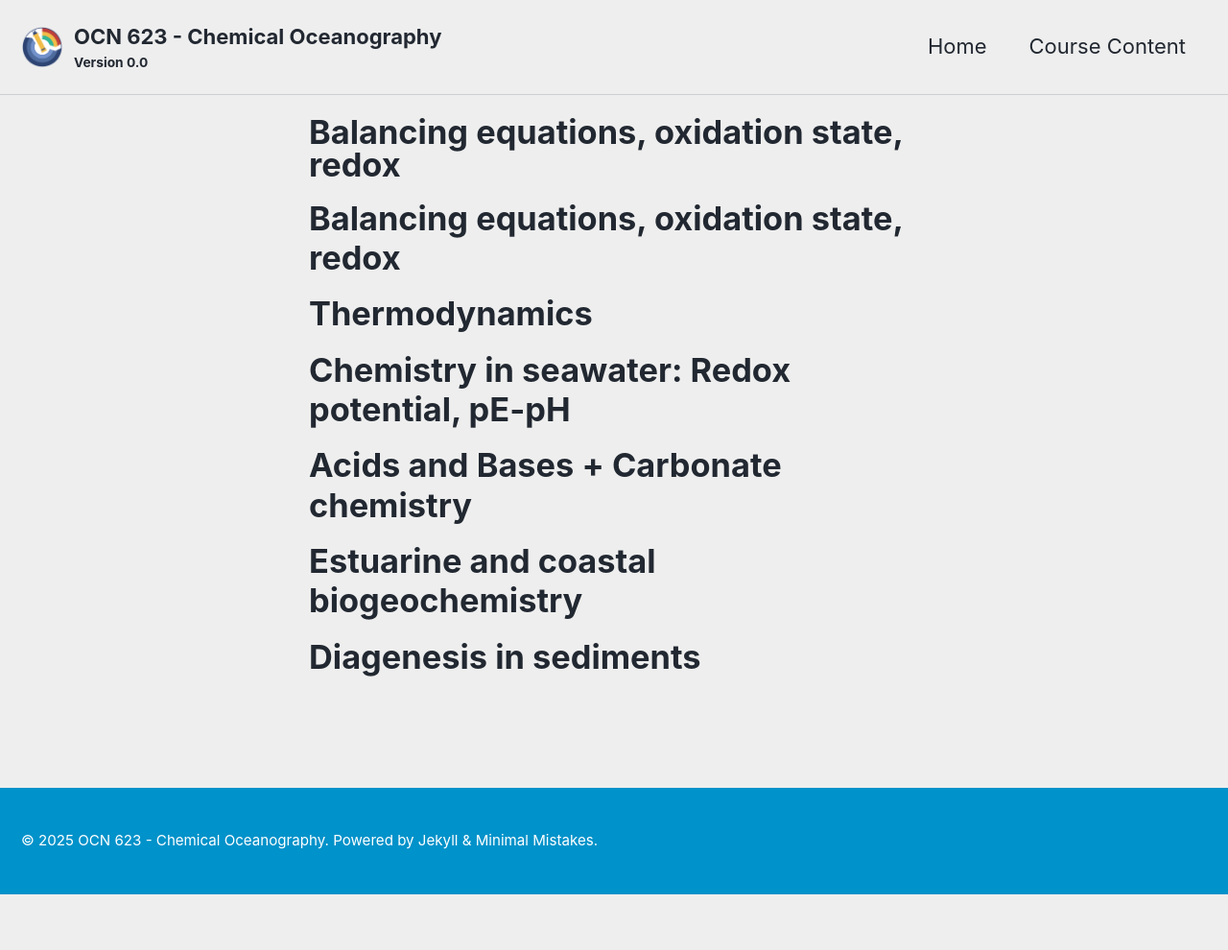
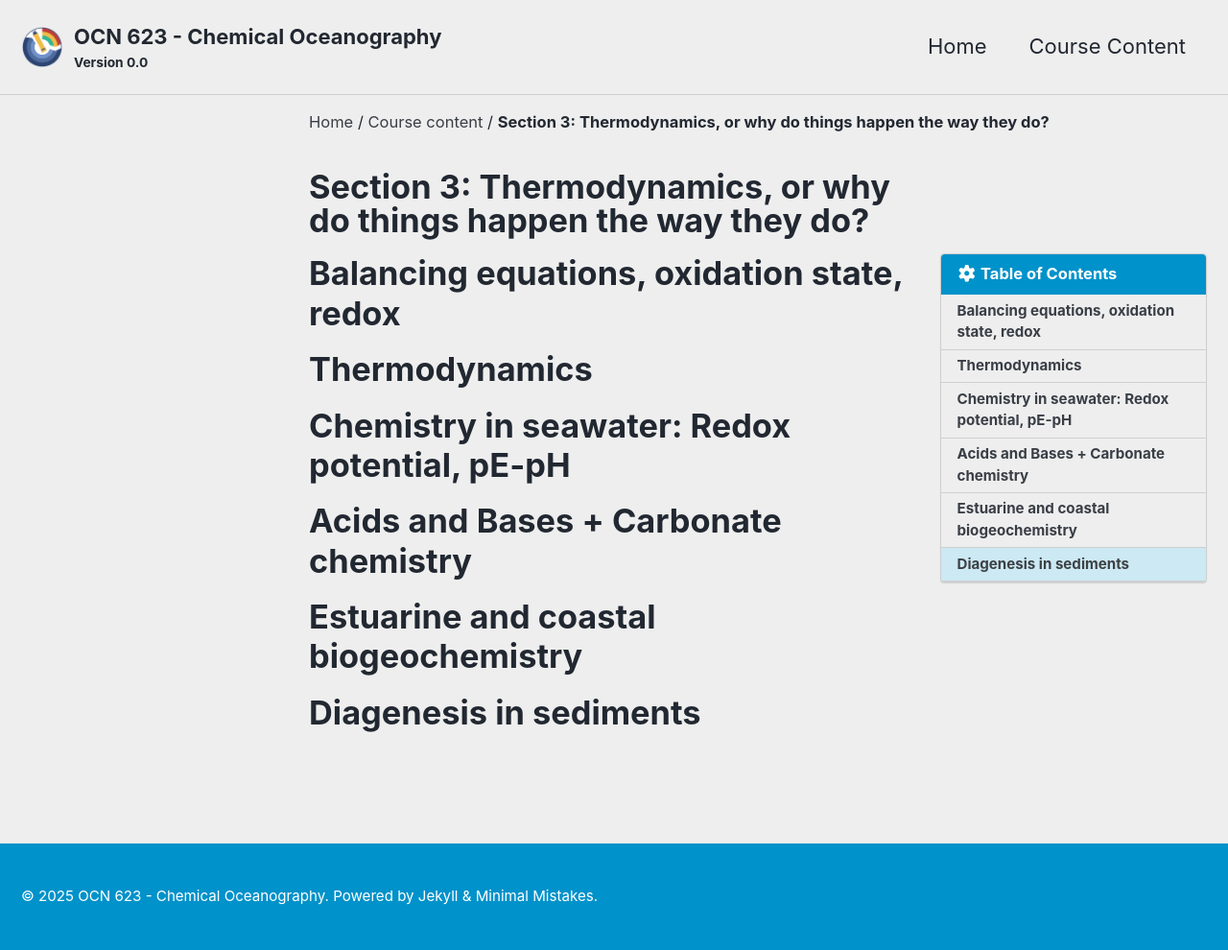
Before and after one commit to SethBushinsky/OCN623_Chemical_Oceanography, a Jekyll site: the page built from _pages/03_thermodynamics.md, in a window 1280 px wide. Shown: the whole page at 96% size. Built offline with Jekyll 4.4.1, drawn with Linux system fonts in a browser that asks for light colours; cached includes are drawn as plain includes; our own code applies the rules of GitHub Pages for plain Markdown files; before the commit the page ends 932 px from its top, so only the background shows below that.

Commit message:
Update 03_thermodynamics.md

```diff
--- a/_pages/03_thermodynamics.md
+++ b/_pages/03_thermodynamics.md
@@ -1,4 +1,14 @@
-
+---
+layout: single
+title: Section 3, The chemical signature of life in the ocean
+toc: true
+toc_label: "Table of Contents"
+toc_icon: "cog"
+permalink: /course-content/02_thermodynamics/
+title: "Section 3: Thermodynamics, or why do things happen the way they do?"
+author_profile: false
+breadcrumbs: true
+---
 
 # Balancing equations, oxidation state, redox
 # Thermodynamics
```
